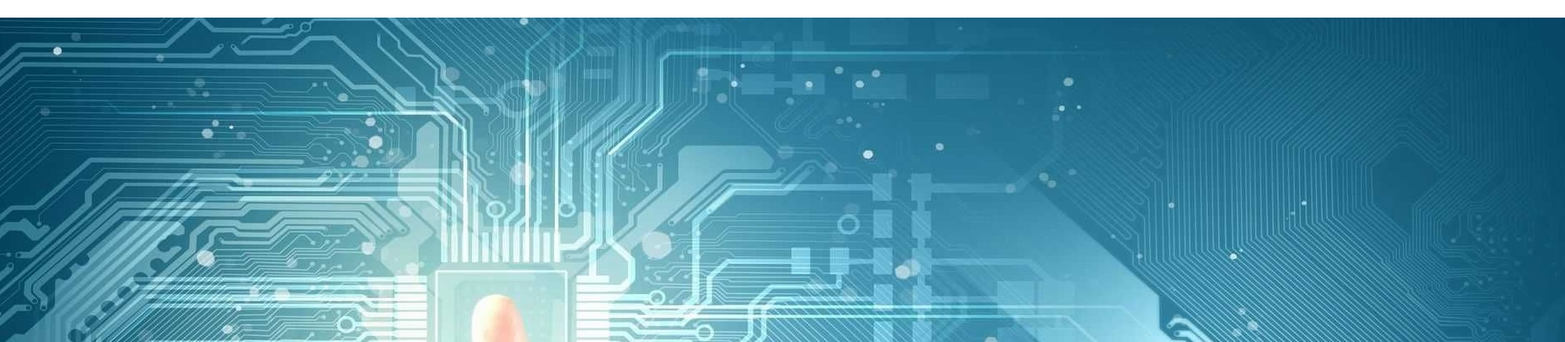
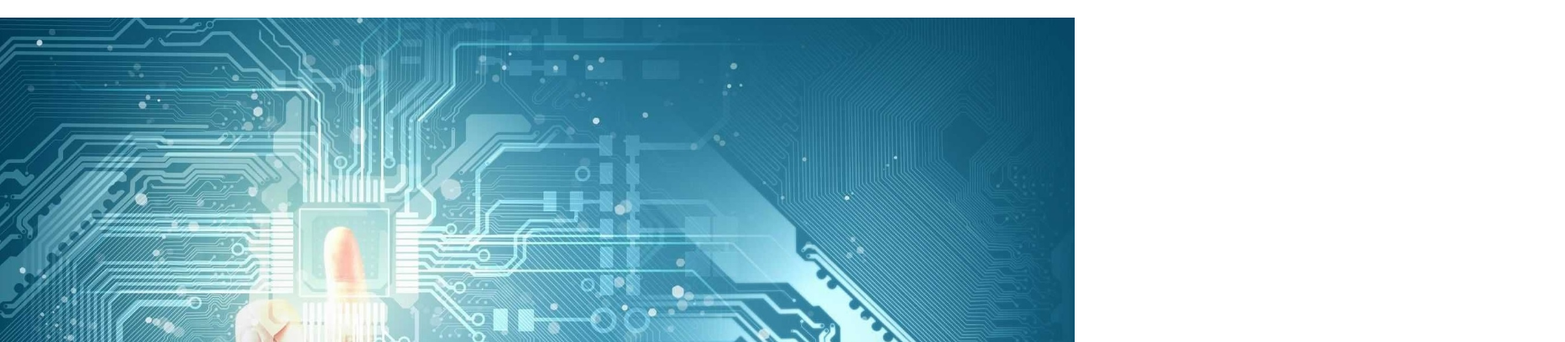
Before and after one commit to AbhiRocks2021/Firtstwebpage, a plain HTML site: page index.html in a window 1280 px wide. Shown: the part 236-644 px from the top of the page at 84% size, 1864 px wide, since content can reach past the window. Drawn offline with Linux system fonts and the light colour scheme.

Commit message:
Update index.html

```diff
--- a/index.html
+++ b/index.html
@@ -16,7 +16,7 @@
     <p>A Web Developer</p>
   </div>
   <div class="top-container">
-    <img src="images/Wallpapers2.png" alt="Wallpaper-img">
+    <img src="images/Wallpapers2.png" alt="Wallpaper-img" width="100%" height="800px">
   </div>
   <div class="middle-container">
     <div class="profile">
```
